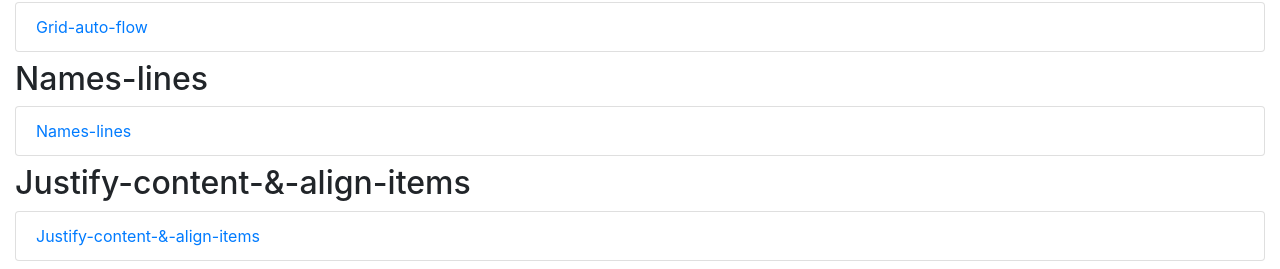
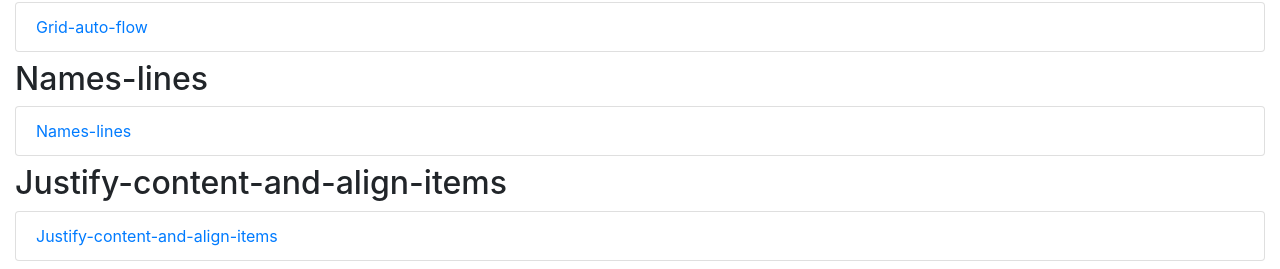
Before and after one commit to luctst/CSS-Grid, a plain HTML site: page index.html in a window 1280 px wide. Shown: the part 727-996 px from the top of the page. Drawn offline with nearby package versions, Linux system fonts and the light colour scheme.

Commit message:
Change name of justify-content.. folder

```diff
--- a/index.html
+++ b/index.html
@@ -96,10 +96,10 @@
       </div>
       <div class="row">
         <div class="col-12">
-          <h2 class="text-left">Justify-content-&amp-align-items</h2>
+          <h2 class="text-left">Justify-content-and-align-items</h2>
           <ul class="list-group mt-2 mb-2">
             <li class="list-group-item">
-              <a href="Justify-content-&amp-align-items/index.html">Justify-content-&amp-align-items</a>
+              <a href="Justify-content-and-align-items/index.html">Justify-content-and-align-items</a>
             </li>
           </ul>
         </div>
```
Also changed, not shown: Justify-content-and-align-content/index.html (renamed from Justify-content-&-align-content/index.html), 2 other files.
